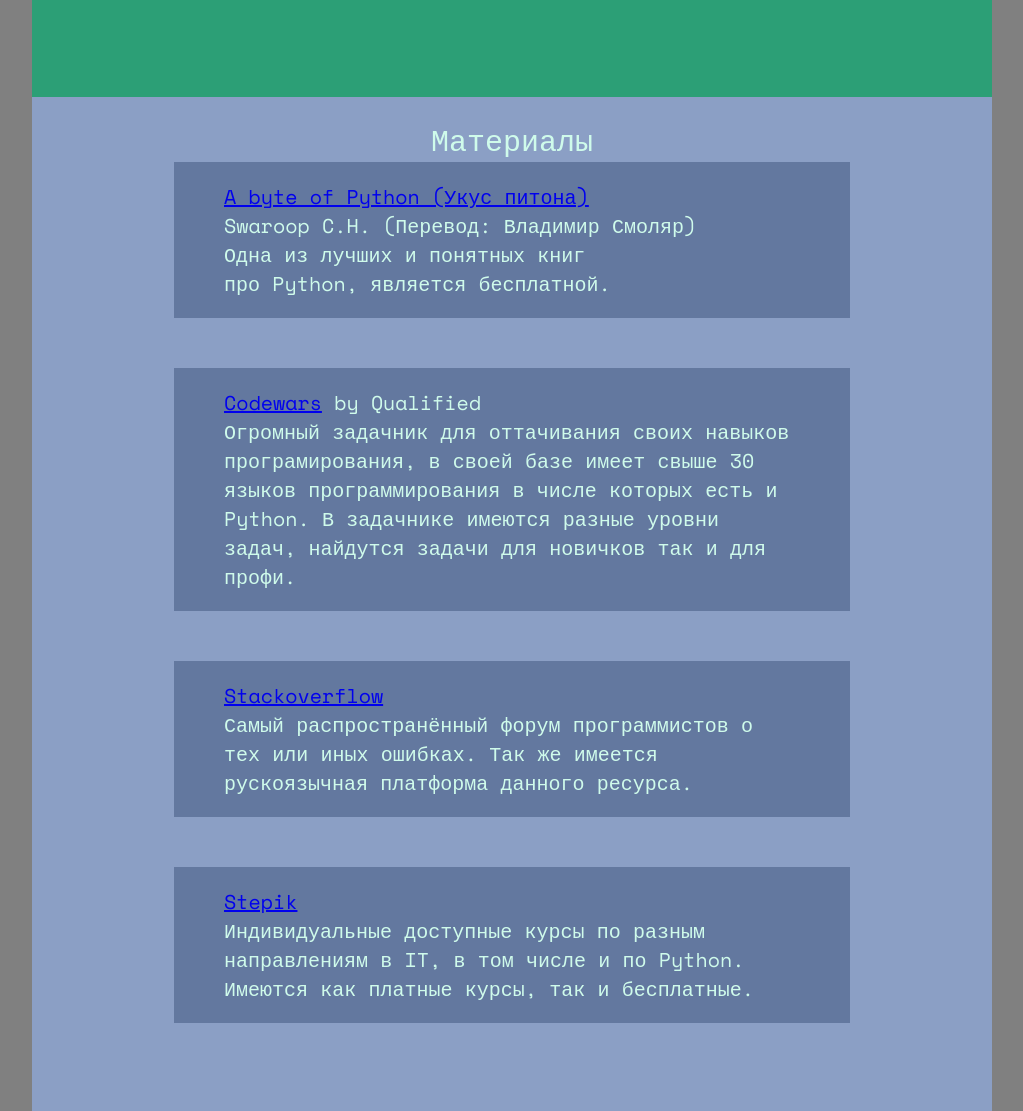
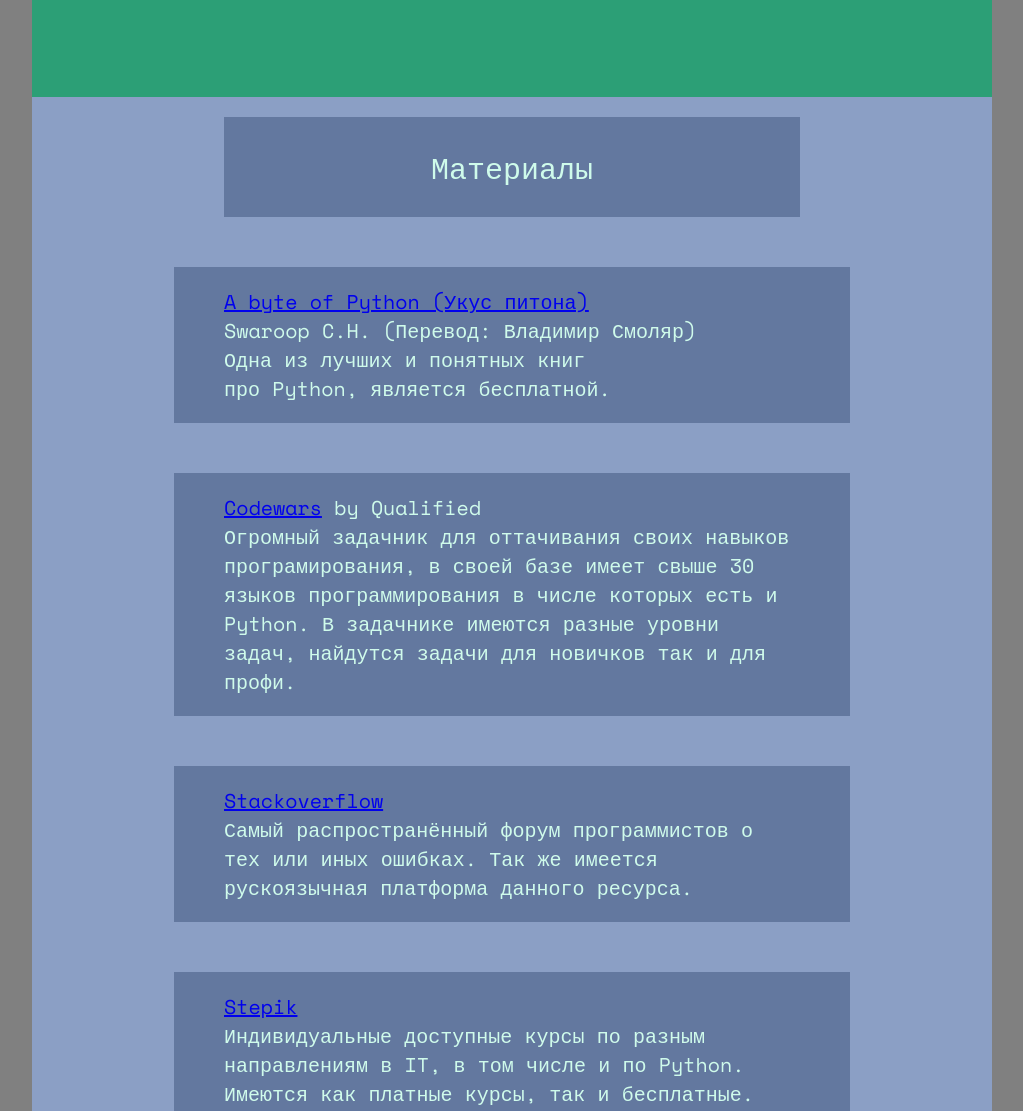
Before and after one commit to MartellOnell/MartellOnell.github.io, a plain HTML site: page index.html in a window 1280 px wide. Shown: the part 1726-2837 px from the top of the page, without its empty margins (128-1151 px from the left). Drawn offline with nearby package versions, Linux system fonts and the light colour scheme.

Commit message:
final eddit

```diff
--- a/css/style.css
+++ b/css/style.css
@@ -155,8 +155,18 @@ body {
     display: flex;
     align-items: center;
     justify-content: center;
+    margin-bottom: 50px;
     left: 0px;
     width: 100%;
+}
+
+.small-acute-block-m {
+    display: flex;
+    align-items: center;
+    justify-content: center;
+    width: 60%;
+    height: 100px;
+    background-color: #63789F;
 }
 
 .small-acute-block {
```
